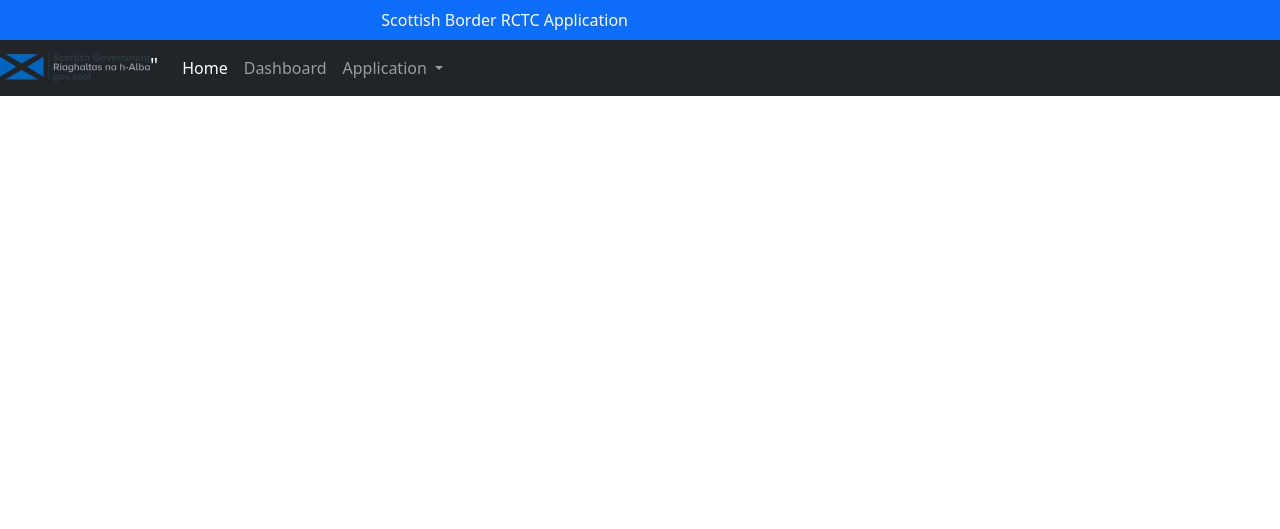
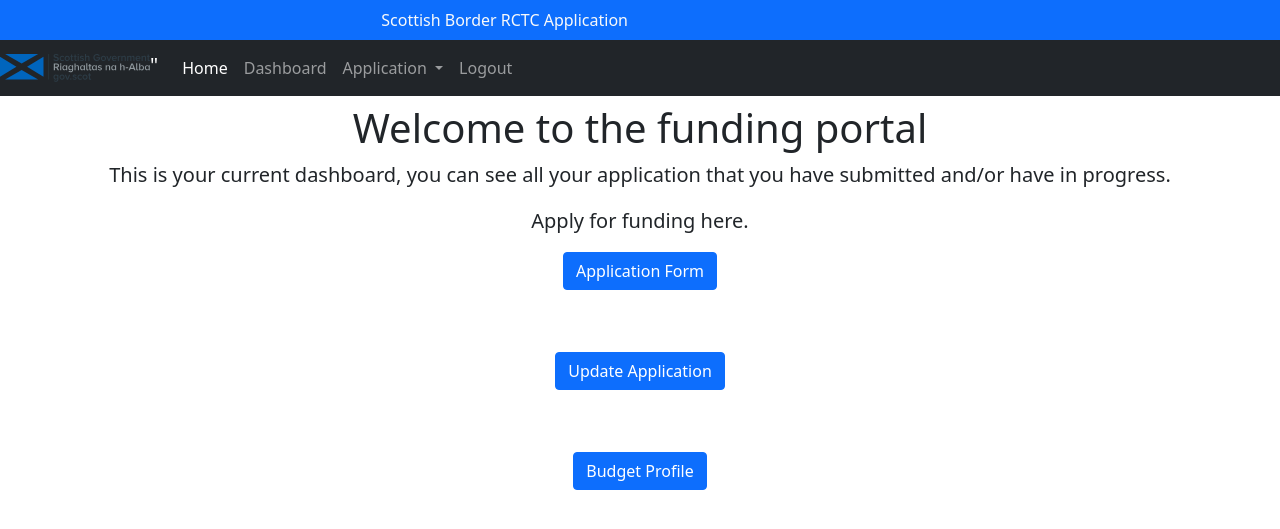
Before and after one commit to AlanWinchcole/Fund-Management-System, a Django app: page /welcome/ in a window 1280 px wide. Shown: the top 529 px of the page. Run offline with Django 3.2, Linux system fonts and the light colour scheme; some libraries are stand-ins or nearby versions.

Commit message:
Changes to base and welcome

```diff
--- a/fund_management_website/templates/fund/base.html
+++ b/fund_management_website/templates/fund/base.html
@@ -8,6 +8,7 @@
     <meta name="viewport" content="width=device-width, initial-scale=1">
     <link href="https://cdn.jsdelivr.net/npm/bootstrap@5.1.3/dist/css/bootstrap.min.css" rel="stylesheet" id="bootstrap-css">
 	<link href="css/dark-navbar.css" rel="stylesheet" id="ui-css">
+
 
     <style>
         .nav-link:hover {
@@ -26,7 +27,6 @@
                     <p style="text-align: right;">
                         Scottish Border RCTC Application
                     </p>
-
                 </div>
             </div>
     </section>
@@ -47,10 +47,11 @@
                           </a>
                       </li>
                       <li class="nav-item">
-                        <a href="" class="nav-link">
+                        <a href="#" class="nav-link">
                             Dashboard
                         </a>
                     </li>
+
                     <li class="nav-item dropdown">
                         <a href="{% url 'fund:application' %}" class="nav-link dropdown-toggle" id="navbarDropdown" role="button" data-bs-toggle="dropdown" aria-expanded="false">
                             Application
@@ -64,6 +65,9 @@
                             <li><a href="#" class="dropdown-item">Spend Profile</a></li>
                         </ul>
                     </li>
+                    <liv class="nav-item">
+                        <a class="nav-link ms-auto" href="{% url 'fund:logout' %}">Logout</a>
+                    </li>
                   </ul>
               </div>
           </nav>
@@ -72,6 +76,8 @@
     <script src="https://ajax.googleapis.com/ajax/libs/jquery/3.3.1/jquery.min.js"></script>
 	<script src="https://cdnjs.cloudflare.com/ajax/libs/popper.js/1.14.3/umd/popper.min.js"></script>
 	<script src="https://cdn.jsdelivr.net/npm/bootstrap@5.1.3/dist/js/bootstrap.min.js"></script>
+    {% block body_block %}
 
-      </body>
+    {% endblock body_block %}
+     </body>
 </html>
--- a/fund_management_website/templates/fund/welcome.html
+++ b/fund_management_website/templates/fund/welcome.html
@@ -7,17 +7,24 @@
 <head>
     <link href="https://cdn.jsdelivr.net/npm/bootstrap@5.1.3/dist/css/bootstrap.min.css" rel="stylesheet"
           integrity="sha384-1BmE4kWBq78iYhFldvKuhfTAU6auU8tT94WrHftjDbrCEXSU1oBoqyl2QvZ6jIW3" crossorigin="anonymous">
-    <title>Welcome to Fund Management Portal</title>
+
+    <title>
+        {% block title_block %}
+            Welcome to Fund Management Portal
+        {% endblock %}
+    </title>
 </head>
+
+{% block body_block %}
 <body class="text-center">
-<div class="container-fluid">
+<div class="container-fluid mt-5">
 
     <div class="cover-container d-flex h-100 p-3 mx-auto flex-column">
-        <div style="text-align: left;">
-            <header class="masthead mb-auto">
+        <!-- <div style="text-align: left;">
+             <header class="masthead mb-auto">
                 <a class = "btn btn-danger" href="{% url 'fund:logout' %}">Logout</a>
-            </header>
-        </div>
+            </header> -->
+        </div> -->
         <main role="main" class="inner cover">
             <h1 class="cover-heading">Welcome to the funding portal</h1>
             <p class="lead">This is your current dashboard, you can see all your application that you have submitted and/or have in progress.
@@ -33,4 +40,5 @@
     </div>
 </div>
 </body>
+{% endblock body_block %}
 </html>
```
